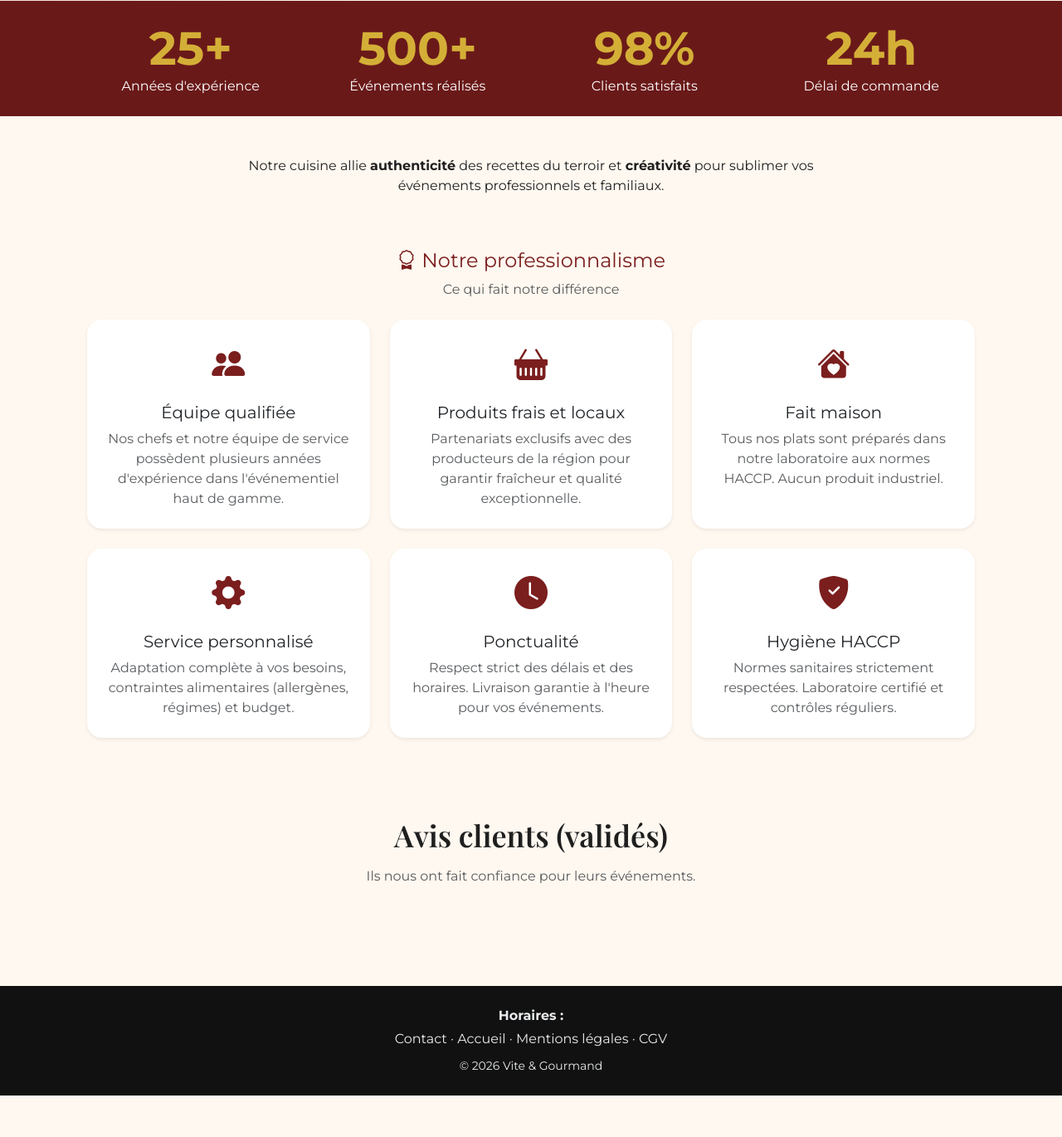
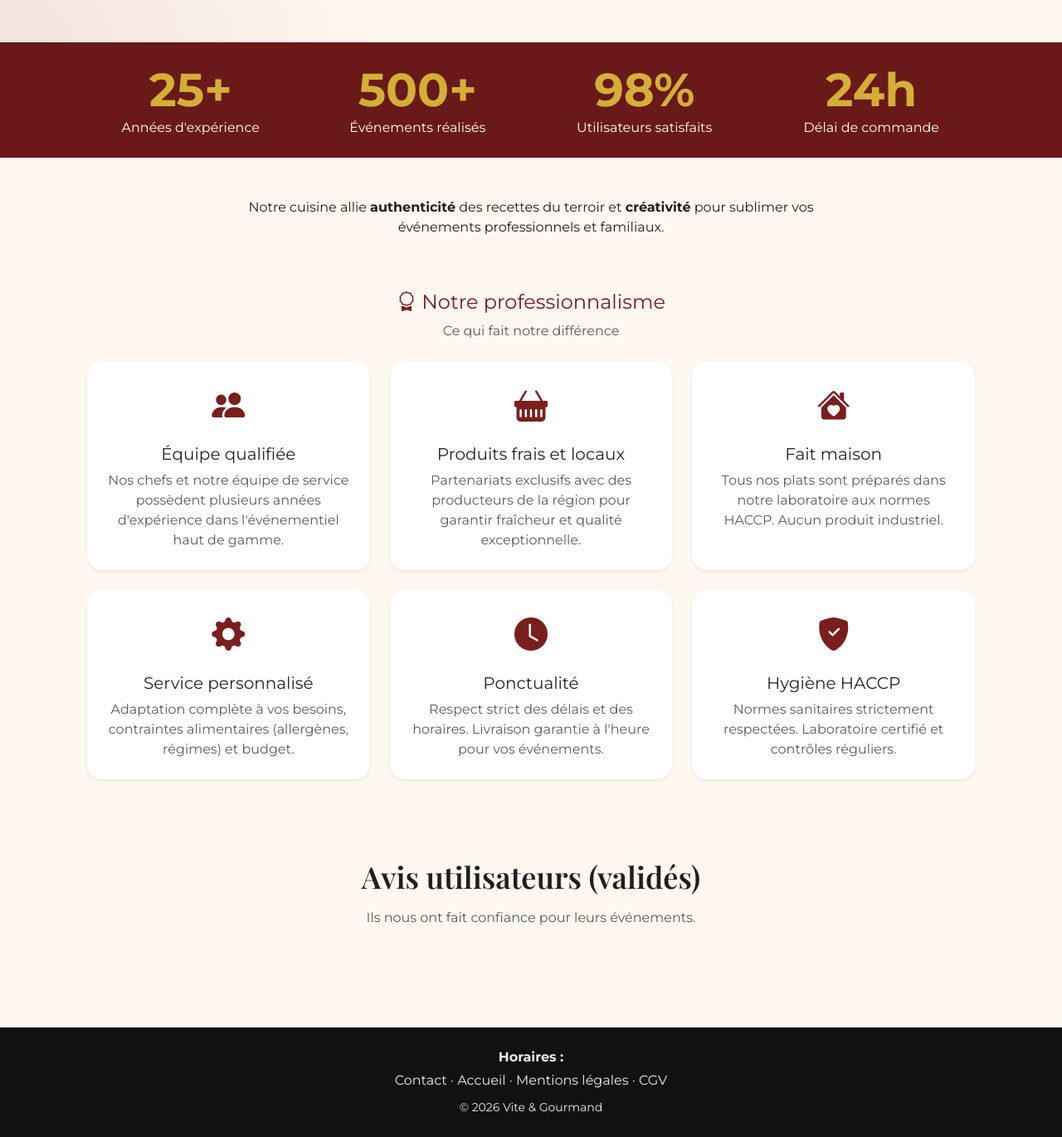
Before and after one commit to EtoileSombre/Vite_et_Gourmand, a PHP site: the page made by app/Views/home/index.php in a window 1280 px wide. Shown: the part 535-1905 px from the top of the page at 83% size. Before the commit the page ends 1855 px from the top, so only its background shows below. Run offline with PHP 8.4, Linux system fonts and the light colour scheme; the template is opened without the code that fills it, so the values that code supplies are empty; some libraries are stand-ins or nearby versions.

```diff
--- a/app/Views/home/index.php
+++ b/app/Views/home/index.php
@@ -1,4 +1,4 @@
-<?php require_once __DIR__ . '/../layouts/header.php'; ?>
+<?php include __DIR__ . '/../layouts/header.php'; ?>
 
 <!-- Hero Section -->
 <section class="hero">
@@ -13,7 +13,7 @@
                 </a>
             </div>
             <div class="col-lg-5">
-                <img class="img-fluid rounded shadow" alt="Assortiment traiteur" src="/assets/img/lora.jpg" onerror="this.src='https://via.placeholder.com/600x400?text=Vite+%26+Gourmand'">
+                <img class="img-fluid rounded shadow" alt="Cuisine traiteur gastronomique" src="/assets/img/Menu Gastronomique/magret_de_canard.webp" style="max-height: 350px; width: auto; object-fit: cover;">
             </div>
         </div>
     </div>
@@ -33,7 +33,7 @@
             </div>
             <div class="col-md-3 col-6">
                 <div class="display-4 fw-bold figure-number">98%</div>
-                <div>Clients satisfaits</div>
+                <div>Utilisateurs satisfaits</div>
             </div>
             <div class="col-md-3 col-6">
                 <div class="display-4 fw-bold figure-number">24h</div>
@@ -154,9 +154,9 @@
     </div>
 </section>
 
-<!-- Avis clients -->
+<!-- Avis utilisateurs -->
 <section id="avis" class="container py-5">
-    <h2 class="section-title text-center mb-3">Avis clients (validés)</h2>
+    <h2 class="section-title text-center mb-3">Avis utilisateurs (validés)</h2>
     <p class="text-center text-muted mb-4">Ils nous ont fait confiance pour leurs événements.</p>
 
     <?php if (!empty($avis)): ?>
--- a/app/Views/layouts/header.php
+++ b/app/Views/layouts/header.php
@@ -8,7 +8,9 @@
     <title><?= $title ?? 'Vite & Gourmand' ?></title>
 
     <!-- Favicon -->
-    <link rel="icon" type="image/png" href="/assets/img/favicon.png">
+    <link rel="icon" type="image/x-icon" href="/assets/img/favicon.ico">
+    <link rel="icon" type="image/png" sizes="32x32" href="/assets/img/favicon.png">
+    <link rel="shortcut icon" href="/assets/img/favicon.ico">
 
     <!-- Google Fonts -->
     <link href="https://fonts.googleapis.com/css2?family=Montserrat:wght@400;600;700&family=Playfair+Display:wght@600;700&display=swap" rel="stylesheet">
@@ -40,7 +42,7 @@
                         <li class="nav-item dropdown">
                             <a class="nav-link dropdown-toggle" href="#" id="navbarDropdown" role="button" data-bs-toggle="dropdown" aria-expanded="false">
                                 <strong><?= htmlspecialchars($_SESSION['user_prenom'] ?? 'Utilisateur') ?></strong>
-                                <span class="badge bg-secondary"><?= htmlspecialchars($_SESSION['user_role'] ?? 'client') ?></span>
+                                <span class="badge bg-secondary"><?= htmlspecialchars(($_SESSION['user_role'] ?? 'utilisateur') === 'utilisateur' ? 'utilisateur' : ($_SESSION['user_role'] ?? 'utilisateur')) ?></span>
                             </a>
                             <ul class="dropdown-menu dropdown-menu-end" aria-labelledby="navbarDropdown">
                                 <?php if (($_SESSION['user_role'] ?? '') === 'administrateur'): ?>
@@ -71,7 +73,7 @@
                             </ul>
                         </li>
                     <?php else: ?>
-                        <!-- Menu visiteur non connecté -->
+                        <!-- Menu utilisateur non connecté -->
                         <li class="nav-item"><a class="nav-link" href="/login">Connexion</a></li>
                         <li class="nav-item"><a class="nav-link btn btn-outline-danger btn-sm ms-2" href="/register">S'inscrire</a></li>
                     <?php endif; ?>
```
